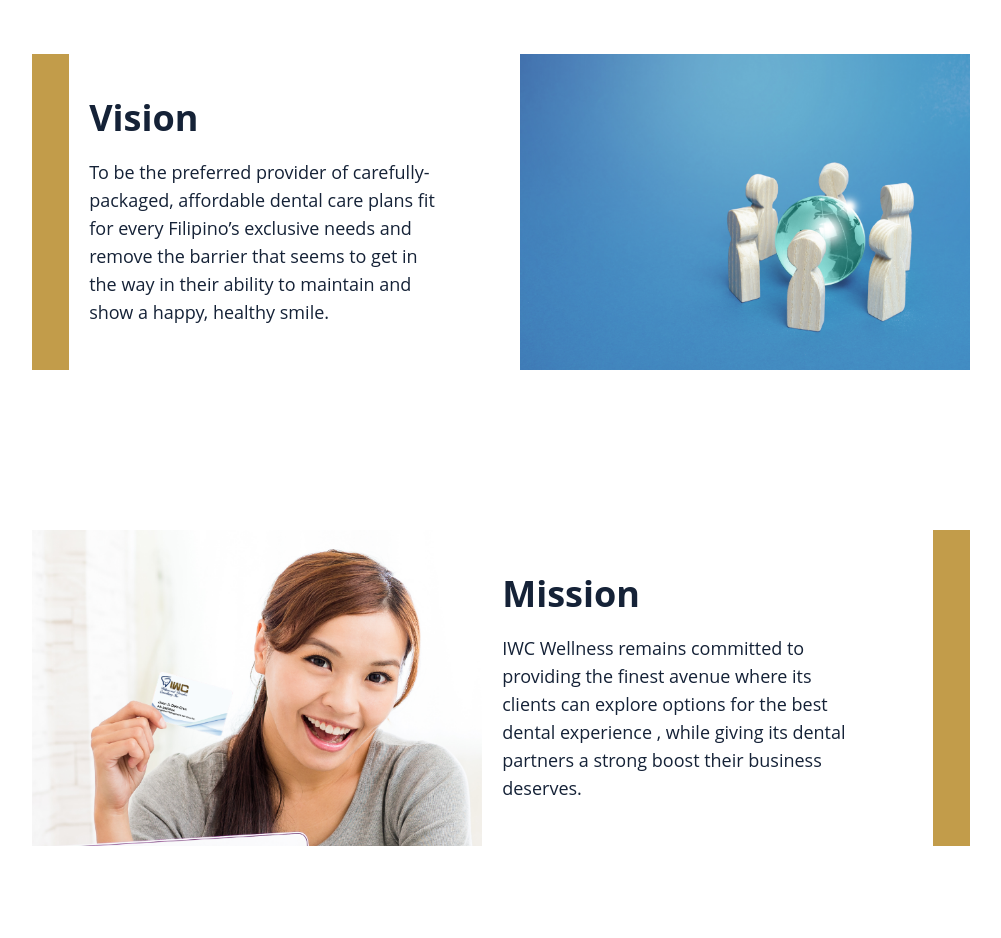
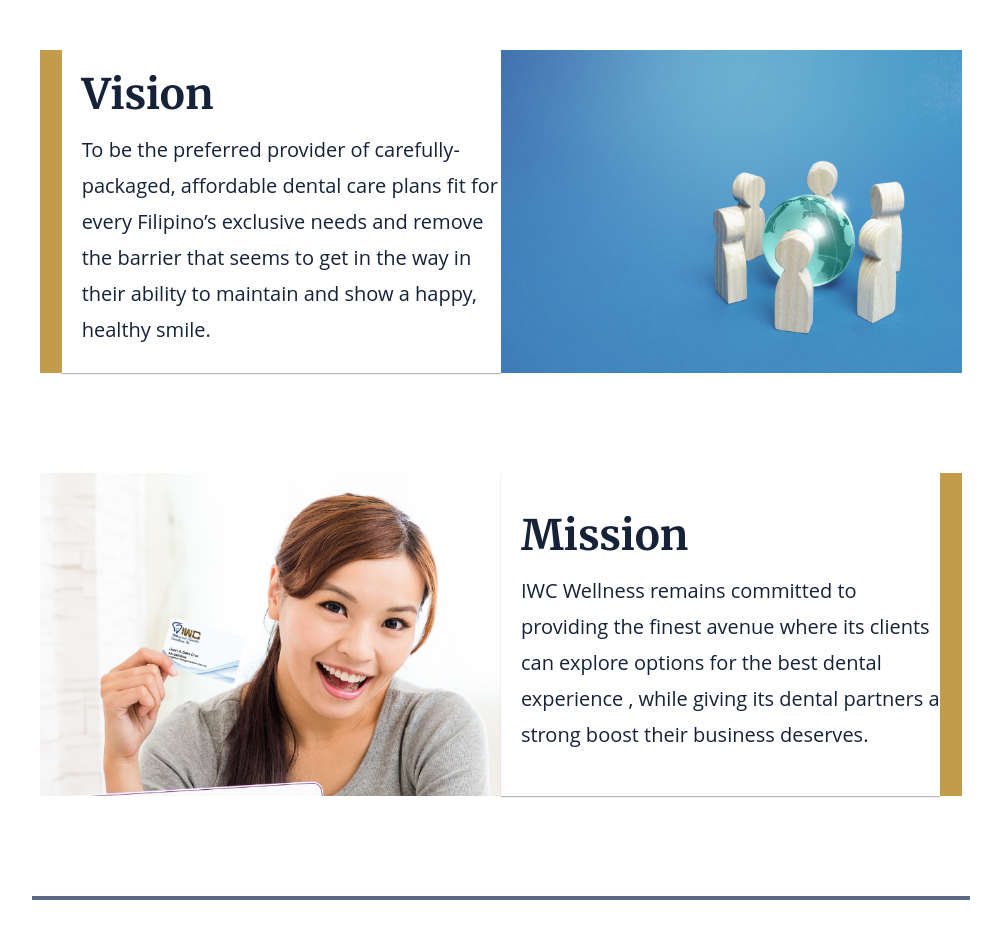
Before and after one commit to Lino004/iwc, a Vue app: page /about-company in a window 1280 px wide. Shown: the part 1840-2778 px from the top of the page, without its empty margins (139-1140 px from the left). Built offline with nearby package versions, Linux system fonts and the light colour scheme; no server answers; a small style sheet from the web is missing.

Commit message:
update font familly and font size

```diff
--- a/src/components/public/about/AboutCompany.vue
+++ b/src/components/public/about/AboutCompany.vue
@@ -4,7 +4,7 @@
         <div class="w-auto relative">
           <h3
             id="company"
-            class="font-bold text-primary text-center text-2xl sm:text-3xl md:text-3xl lg:text-4xl"
+            class="font-bold text-primary font-serif text-center text-2xl sm:text-3xl md:text-3xl lg:text-42px"
           >
             Company Profile
           </h3>
@@ -14,20 +14,20 @@
         </div>
 
         <div class="md:w-4/5 lg:w-1/2 w-4/5 text-left mx-auto mt-14 sm:mt-20 lg:mt-28 xl:mt-40 leading-9 text-primary">
-          <p class="text-lg mb-12">
+          <p class="text-lg mb-12 font-sans">
             IWC Wellness and Preventive Consultancy Inc ., was established in
             2016 with a commitment to provide and deliver the best oral care
             every Filipino deserves. It was created to provide a link to various
             dental professionals and an easy access to affordable dental health
             plans fit for everyone’s unique needs.
           </p>
-          <p class="text-lg mb-12">
+          <p class="text-lg mb-12 font-sans">
             The company is managed by a group of dedicated professionals and
             powered by an upright system that makes the link between its members
             and partners fast and easy, making every client-dentist transaction
             exceptionally convenient.
           </p>
-          <p class="text-lg mb-12">
+          <p class="text-lg mb-12 font-sans">
             The idea of having someone handle the marketing aspects of dental
             services was taking off in the dental industry. Dentists wanted to
             focus on patients and not on everyday aspects of promoting their
--- a/src/components/public/about/AboutTeam.vue
+++ b/src/components/public/about/AboutTeam.vue
@@ -3,7 +3,7 @@
     <section class="container pb-20 mx-auto">
       <div class="my-10">
         <h1
-          class="font-bold text-primary text-center text-2xl sm:text-3xl md:text-3xl lg:text-4xl"
+          class="font-bold text-primary font-serif text-center text-2xl sm:text-3xl md:text-3xl lg:text-42px"
         >
           The board of Directors
         </h1>
@@ -12,7 +12,7 @@
         />
       </div>
       <div class="w-1/2 mx-auto md:w-4/5 lg:w-3/5 xl:w-1/2 w-4/5 text-left">
-        <p class="text-lg text-primary leading-9">
+        <p class="text-lg font-sans text-primary leading-9">
           IWC Wellness and Preventive Consultancy Inc ., was established in 2016
           with a commitment to provide and deliver the best oral care every
           Filipino deserves. It was created to provide a link to various dental
@@ -22,9 +22,9 @@
       <div
         class="flex w-3/5 md:w-4/5 lg:w-11/12 sm:w-11/12 xl:w-3/5 flex-wrap-reverse items-center justify-center mx-auto gap-x-28 gap-y-14 my-10"
       >
-        <div v-for="item in team" :key="item.name">
+        <div v-for="item in team" :key="item.id">
           <img :src="item.src" :alt="item.name" />
-          <p class="text-center text-primary text-lg leading-9 mt-4">{{ item.name }}</p>
+          <p class="text-center font-sans text-primary text-lg leading-9 mt-4">{{ item.name }}</p>
         </div>
       </div>
     </section>
@@ -32,7 +32,7 @@
     <section class="container pb-20 mx-auto">
       <div class="my-10">
         <h1
-          class="font-bold text-primary text-center text-2xl sm:text-3xl md:text-3xl lg:text-4xl"
+          class="font-bold font-serif text-primary text-center text-2xl sm:text-3xl md:text-3xl lg:text-42px"
         >
           The Management
         </h1>
@@ -41,7 +41,7 @@
         />
       </div>
       <div class="w-1/2 mx-auto md:w-4/5 lg:w-3/5 xl:w-1/2 w-4/5 text-left">
-        <p class="text-lg leading-9 text-primary">
+        <p class="text-lg leading-9 text-primary font-sans">
           IWC Wellness and Preventive Consultancy Inc ., was established in 2016
           with a commitment to provide and deliver the best oral care every
           Filipino deserves. It was created to provide a link to various dental
@@ -51,9 +51,9 @@
       <div
         class="flex w-3/5 md:w-4/5 lg:w-11/12 xl:w-3/5 sm:w-11/12 flex-wrap-reverse items-center justify-center mx-auto gap-x-28 gap-y-14 my-10"
       >
-        <div v-for="item in management" :key="item.name">
+        <div v-for="item in management" :key="item.id">
           <img :src="item.src" :alt="item.name" />
-          <p class="text-center text-primary text-lg leading-9 mt-4">{{ item.name }}</p>
+          <p class="text-center text-primary font-sans text-lg leading-9 mt-4">{{ item.name }}</p>
         </div>
       </div>
     </section>
--- a/src/components/public/about/AboutThirst.vue
+++ b/src/components/public/about/AboutThirst.vue
@@ -9,7 +9,7 @@
       />
       <div class="absolute top-0 w-full h-full flex items-center">
         <h1
-          class="text-white font-bold text-2xl pl-10 sm:text-3xl sm:pl-5 md:pl-11 md:text-4xl lg:pl-12 lg:text-5xl xl:text-6xl xl:pl-13"
+          class="text-white font-bold font-serif text-2xl sm:text-3xl md:text-4xl lg:text-7xl pl-10 sm:pl-5 md:pl-11 lg:pl-13 xl:pl-24"
         >
           {{ title }}
         </h1>
--- a/src/components/public/about/AboutThree.vue
+++ b/src/components/public/about/AboutThree.vue
@@ -1,14 +1,14 @@
 <template>
-  <section class="container py-20 sm:py-10 md:py-14 lg:py-16 xl:py-20 mx-auto">
-    <div class="grid grid-cols-25 w-11/12 mx-auto mb-14 sm:mb-20 md:mb-32 lg:mb-40 xl:mb-52">
+  <section id="container" class="container py-20 sm:py-10 md:py-14 lg:py-16 xl:py-20 mx-auto ">
+    <!-- <div class="grid grid-cols-25 w-11/12 mx-auto mb-14 sm:mb-20 md:mb-32 lg:mb-40 xl:mb-52">
       <div class="bg-secondary col-span-1"></div>
 
       <div class="col-span-12 shadow-xl flex">
         <div class="w-4/5 ml-5 self-center">
-          <h3 class="xl:text-5xl lg:text-4xl text-primary font-bold lg:mb-5 xl:mb-7 mb-3 md:text-3xl sm:text-2xl">
+          <h3 class="text-primary font-bold sm:text-2xl md:text-3xl lg:text-42px  mb-3 lg:mb-5">
             Vision
           </h3>
-          <p class="text-xs xl:text-xl lg:text-lg leading-5 sm:leading-6 xl:leading-9 md:text-base sm:text-sm text-primary">
+          <p class="text-primary text-xs sm:text-sm md:text-base lg:text-xl leading-5 sm:leading-6 lg:leading-9">
             To be the preferred provider of carefully-packaged, affordable
             dental care plans fit for every Filipino’s exclusive needs and
             remove the barrier that seems to get in the way in their ability to
@@ -26,9 +26,9 @@
           class="h-full object-cover"
         />
       </div>
-    </div>
+    </div> -->
 
-    <div class="grid grid-cols-25 w-11/12 mx-auto mb-14 sm:mb-20 md:mb-32 lg:mb-40 xl:mb-52">
+    <!-- <div class="grid grid-cols-25 w-11/12 mx-auto mb-14 sm:mb-20 md:mb-32 lg:mb-40 xl:mb-52">
       <div class="col-span-12">
         <img
           src="@/assets/images/about/mission woman.png"
@@ -40,10 +40,10 @@
       </div>
       <div class="col-span-12 shadow-xl flex">
         <div class="w-4/5 ml-5 self-center">
-          <h3 class="xl:text-5xl lg:text-4xl font-bold text-primary lg:mb-5 xl:mb-7 mb-3 md:text-3xl sm:text-2xl">
+          <h3 class="text-primary font-bold sm:text-2xl md:text-3xl lg:text-42px  mb-3 lg:mb-5">
             Mission
           </h3>
-          <p class="text-xs xl:text-xl lg:text-lg leading-5 text-primary sm:leading-6 xl:leading-9 md:text-base sm:text-sm">
+          <p class="text-primary text-xs sm:text-sm md:text-base lg:text-xl leading-5 sm:leading-6 lg:leading-9">
             IWC Wellness remains committed to providing the finest avenue where
             its clients can explore options for the best dental experience ,
             while giving its dental partners a strong boost their business
@@ -52,32 +52,123 @@
         </div>
       </div>
       <div class="bg-secondary col-span-1"></div>
-    </div>
+    </div> -->
 
     <!-- <about-card :rightImg="true" :leftImg="false" :title="card1.title" :message="card1.message" :image="card1.image" /> -->
 
-    <hr class="w-11/12 mx-auto border-2 border-grid2" />
+    <div class="row mx-auto">
+      <div class="col col-1"></div>
+      <div class="col col-5 flex shadow-xl">
+        <div class="self-center ml-5">
+          <h3 class="text-primary font-serif font-bold sm:text-2xl md:text-3xl lg:text-42px mb-3 lg:mb-5">
+            Vision
+          </h3>
+          <p class="text-primary font-sans text-xs sm:text-sm md:text-base lg:text-xl leading-5 sm:leading-6 lg:leading-9">
+            To be the preferred provider of carefully-packaged, affordable
+            dental care plans fit for every Filipino’s exclusive needs and
+            remove the barrier that seems to get in the way in their ability to
+            maintain and show a happy, healthy smile.
+          </p>
+        </div>
+      </div>
+      <div class="col col-6">
+        <img
+          src="@/assets/images/about/cooperation.png"
+          alt=""
+          class="h-full w-full object-cover"
+        />
+      </div>
+    </div>
+
+    <div class="row mx-auto">
+      <div class="col col-6">
+        <img
+          src="@/assets/images/about/mission woman.png"
+          alt=""
+          class="h-full w-full object-cover"
+        />
+      </div>
+      <div class="col col-5 flex shadow-xl">
+        <div class="self-center ml-5">
+          <h3 class="text-primary font-serif font-bold sm:text-2xl md:text-3xl lg:text-42px  mb-3 lg:mb-5">
+            Mission
+          </h3>
+          <p class="text-primary font-sans text-xs sm:text-sm md:text-base lg:text-xl leading-5 sm:leading-6 lg:leading-9">
+            IWC Wellness remains committed to providing the finest avenue where
+            its clients can explore options for the best dental experience ,
+            while giving its dental partners a strong boost their business
+            deserves.
+          </p>
+        </div>
+      </div>
+      <div class="col col-1"></div>
+    </div>
+
+    <hr class="w-11/12 mx-auto my-10 border-2 border-grid2" />
   </section>
 </template>
 
 <script>
 // import AboutCard from './AboutCard.vue'
-import coop from '@/assets/images/about/cooperation.png'
+
 export default {
   // components: { AboutCard },
-  data () {
-    return {
-      card1: {
-        title: 'Vision',
-        message: 'a',
-        image: {
-          src: coop,
-          alt: 'vision'
-        }
-      }
-    }
-  }
+  data () {}
 }
 </script>
 
-<style lang="" scoped></style>
+<style lang="css" scoped>
+#container {
+  /* border: hotpink solid 2px; */
+}
+
+.row {
+  display: -ms-flexbox;
+  display: flex;
+  /* -ms-flex-wrap: wrap;
+  flex-wrap: wrap; */
+  /* border: black 1px solid; */
+  width: 90%;
+  height: auto;
+  margin-bottom: 100px;
+}
+
+.no-gutters {
+  margin-right: 0;
+  margin-left: 0;
+}
+
+.col {
+  -ms-flex-preferred-size: 0;
+  flex-basis: 0;
+  -ms-flex-positive: 1;
+  flex-grow: 1;
+  max-width: 100%;
+  position: relative;
+  width: 100%;
+}
+
+.col-1 {
+  -ms-flex: 0 0 2.333333%;
+  flex: 0 0 2.333333%;
+  max-width: 2.333333%;
+  background-color: #C29C4A;
+  /* border: blue 1px solid; */
+}
+
+.col-5 {
+  -ms-flex: 0 0 47.666667%;
+  flex: 0 0 47.666667%;
+  max-width: 47.666667%;
+  /* box-shadow: var(--tw-ring-offset-shadow, 0 0 #0000), var(--tw-ring-shadow, 0 0 #0000), var(--tw-shadow); */
+  box-shadow: 0px 1px 1px 0px #B5B5B5;
+  /* border: red 1px solid; */
+}
+
+.col-6 {
+  -ms-flex: 0 0 50%;
+  flex: 0 0 50%;
+  max-width: 50%;
+  /* border: green 1px solid; */
+}
+</style>
```
